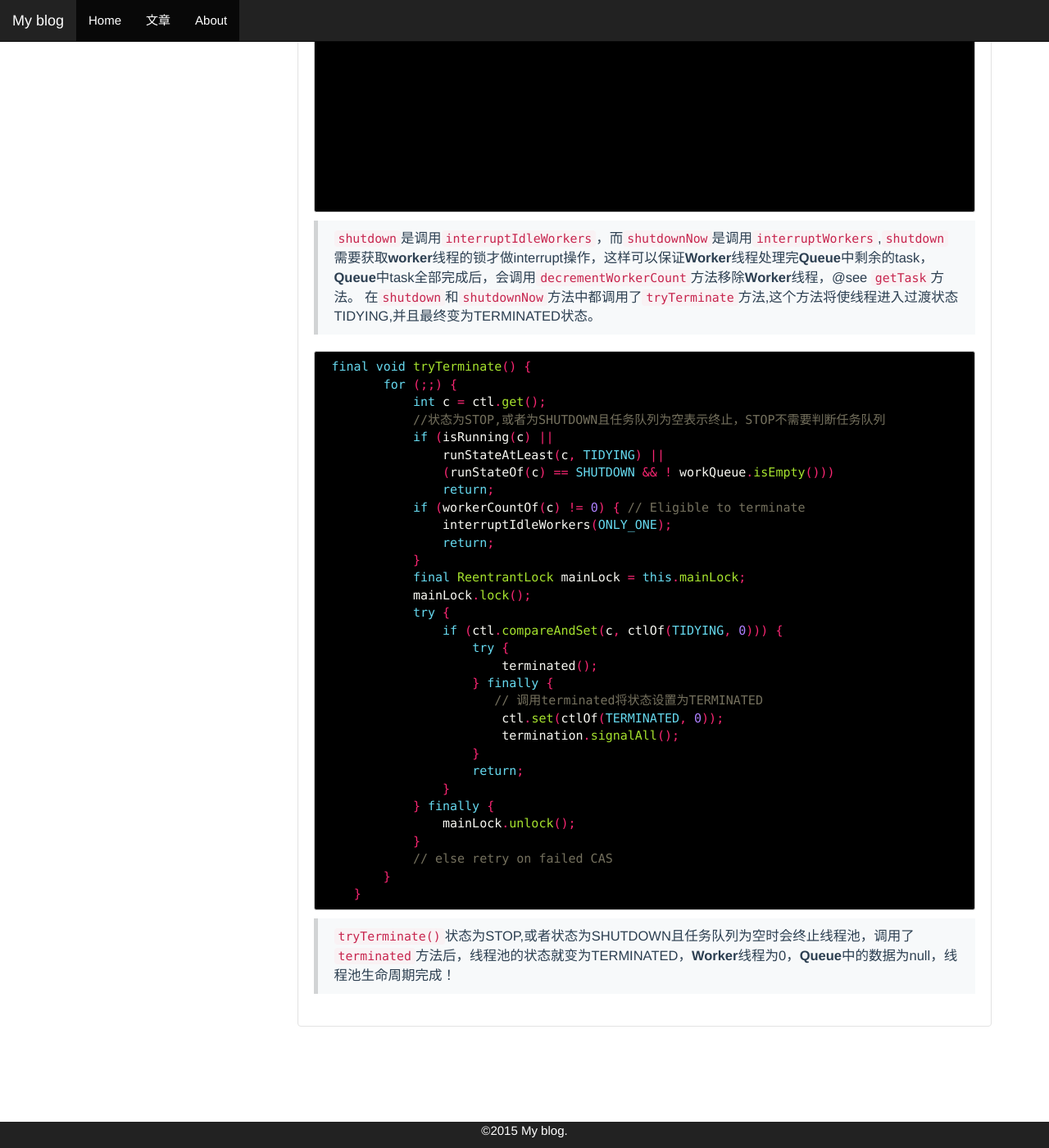
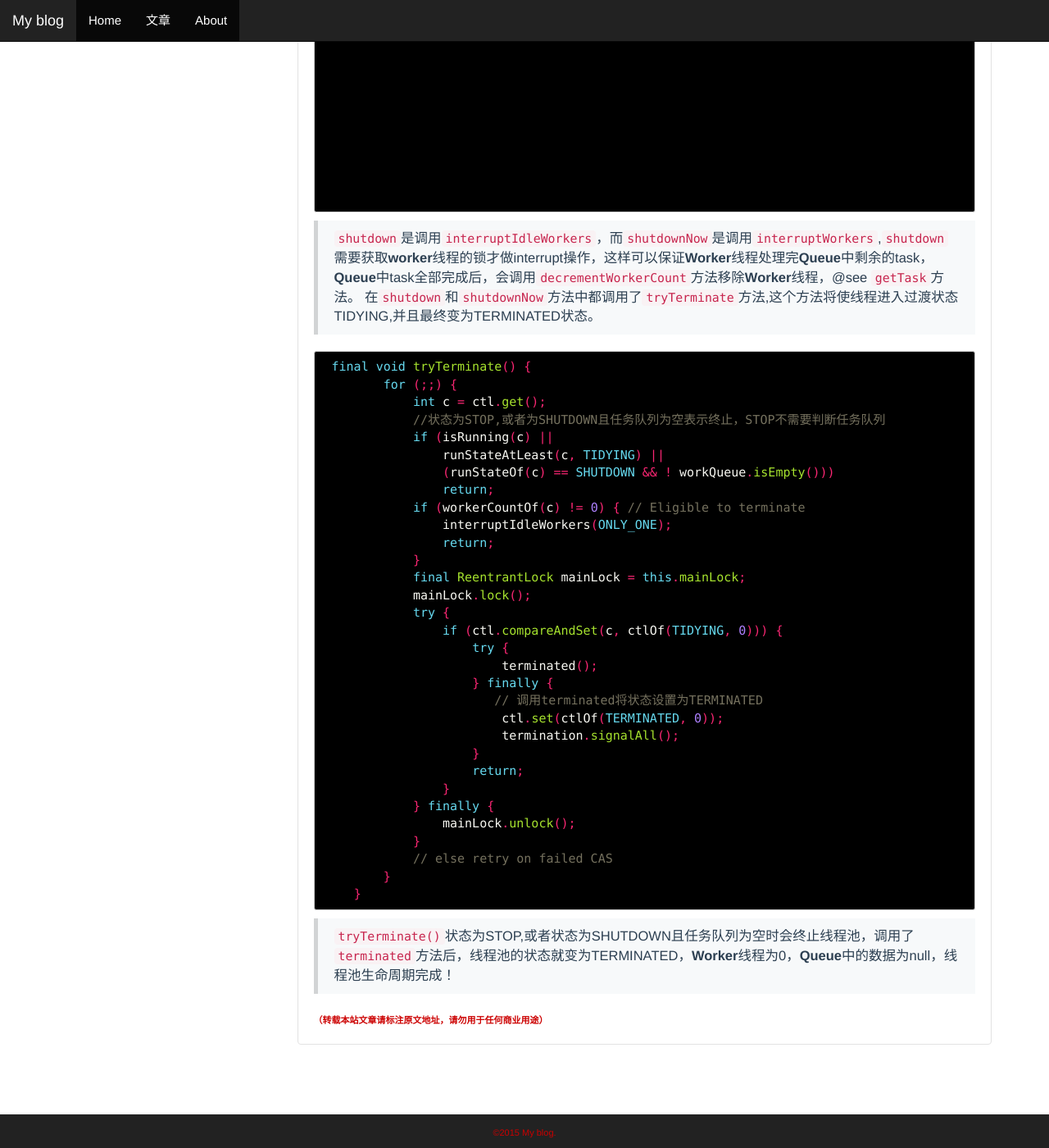
Before and after one commit to pingqunnayang/pingqunnayang.github.io, a Jekyll site: the page built from _posts/2015-03-10-threadpool-json.md, in a window 1280 px wide and 1400 px high, scrolled down 9665 px. Shown: the whole window at 82% size. Built offline with Jekyll 4.4.1, drawn with Linux system fonts in a browser that asks for light colours; Markdown is read by kramdown in place of the engine named in the settings; comment, search, counter and statistics services are not loaded.

Commit message:
change style

```diff
--- a/_layouts/post.html
+++ b/_layouts/post.html
@@ -21,6 +21,9 @@
                 </div>
             <div class="post-content">
             {{ content }}
+            <div>
+              <strong class="copyright">（转载本站文章请标注原文地址，请勿用于任何商业用途）</strong>
+            </div>
               <!-- 多说评论框 start -->
                 <div class="ds-thread" data-thread-key="{{page.id}}" data-title="{{page.title}}" data-url="pingqunnayang.github.io{{page.url}}"></div>
               <!-- 多说评论框 end -->
--- a/css/theme.css
+++ b/css/theme.css
@@ -105,3 +105,9 @@ table td {border:solid #999;border-width:0 1px 1px 0;padding:2px;}
  height:280px;
  overflow:hidden
 }
+
+.copyright {
+  margin-top: 15px;
+  font-size: 11px;
+  color: #cc0000;
+}
```
